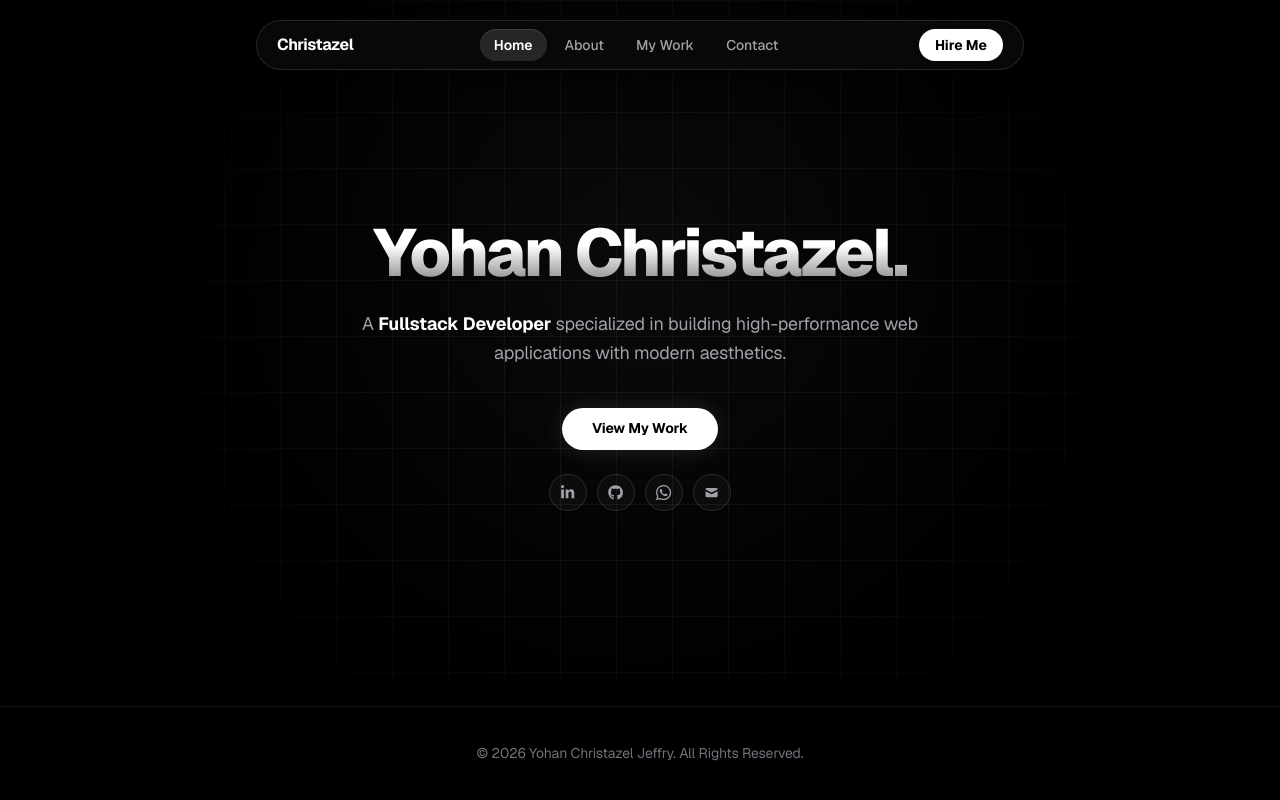
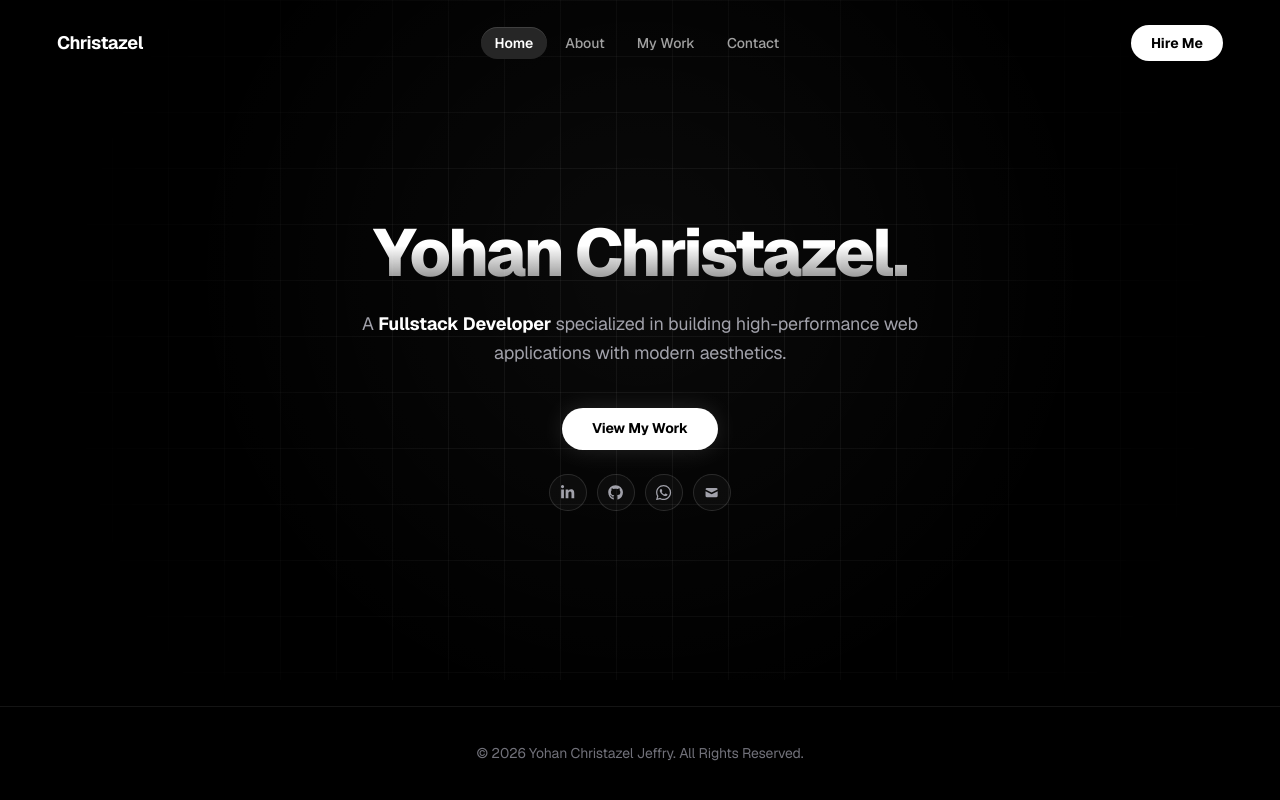
Before and after one commit to Christazel/portfolio, a Next.js app: page / in a window 1280 px wide. Built offline with nearby package versions, Linux system fonts and the light colour scheme.

Commit message:
feat(navbar): add dynamic scroll transition from full-width to floating compact pill

```diff
--- a/app/globals.css
+++ b/app/globals.css
@@ -8,20 +8,14 @@
 
 html,
 body {
-  min-height: 100%;
   width: 100%;
   max-width: 100%;
-  overscroll-behavior-y: none;
-  scroll-behavior: smooth;
   -webkit-font-smoothing: antialiased;
   -moz-osx-font-smoothing: grayscale;
 }
 
 html {
   overflow-x: clip;
-  overflow-y: auto;
-  position: relative;
-  scrollbar-gutter: stable;
 }
 
 body {
--- a/components/sections/Navbar.tsx
+++ b/components/sections/Navbar.tsx
@@ -4,7 +4,7 @@ import Link from "next/link";
 import { usePathname } from "next/navigation";
 import { AnimatePresence, motion } from "framer-motion";
 import { Menu, X } from "lucide-react";
-import { useState } from "react";
+import { useEffect, useState } from "react";
 
 type NavItem = {
   label: string;
@@ -20,32 +20,54 @@ const navItems: NavItem[] = [
 
 export default function Navbar() {
   const pathname = usePathname();
+  const [isScrolled, setIsScrolled] = useState(false);
   const [isMobileMenuOpen, setIsMobileMenuOpen] = useState(false);
+
+  useEffect(() => {
+    const handleScroll = () => {
+      const scrollY =
+        window.scrollY ||
+        window.pageYOffset ||
+        document.documentElement.scrollTop ||
+        document.body.scrollTop ||
+        0;
+      setIsScrolled(scrollY > 25);
+    };
+
+    handleScroll();
+    window.addEventListener("scroll", handleScroll, { passive: true });
+    document.addEventListener("scroll", handleScroll, { passive: true });
+    return () => {
+      window.removeEventListener("scroll", handleScroll);
+      document.removeEventListener("scroll", handleScroll);
+    };
+  }, []);
 
   const handleClose = () => setIsMobileMenuOpen(false);
 
   return (
-    <header className="fixed top-4 md:top-5 left-1/2 -translate-x-1/2 z-50 w-[calc(100%-2rem)] max-w-3xl">
-      <motion.div
-        initial={{ opacity: 0, y: -16, scale: 0.98 }}
-        animate={{ opacity: 1, y: 0, scale: 1 }}
-        transition={{ duration: 0.45, ease: [0.22, 1, 0.36, 1] }}
-        className="relative z-50 flex items-center justify-between rounded-full border border-white/[0.12] bg-neutral-950/80 px-4 md:px-5 py-2 shadow-[0_8px_32px_rgba(0,0,0,0.6)] backdrop-blur-xl"
+    <header className="fixed top-0 left-0 right-0 z-50 pointer-events-none">
+      <div className="w-full flex justify-center px-3 sm:px-6 md:px-8">
+        <nav
+          className={[
+            "pointer-events-auto flex items-center justify-between transition-all duration-500 ease-[cubic-bezier(0.16,1,0.3,1)]",
+            isScrolled
+              ? "mt-3 md:mt-4 w-full max-w-3xl rounded-full border border-white/[0.12] bg-neutral-950/85 px-4 md:px-5 py-2 shadow-[0_8px_32px_rgba(0,0,0,0.6)] backdrop-blur-xl"
+              : "mt-0 w-full max-w-7xl rounded-none border border-transparent bg-transparent px-3 md:px-6 py-5 md:py-6 shadow-none",
+          ].join(" ")}
+          aria-label="Primary navigation"
         >
           {/* Brand / Logo */}
           <Link
             href="/"
             onClick={handleClose}
-          className="text-sm md:text-base font-bold tracking-tight text-white hover:text-neutral-300 transition shrink-0"
+            className="text-base md:text-lg font-bold tracking-tight text-white hover:text-neutral-300 transition shrink-0"
           >
             Christazel
           </Link>
 
           {/* Center Nav Items (Desktop) */}
-        <nav
-          aria-label="Primary navigation"
-          className="hidden md:flex items-center gap-1"
-        >
+          <div className="hidden md:flex items-center gap-1">
             {navItems.map((item) => {
               const isActive =
                 item.href === "/"
@@ -66,14 +88,14 @@ export default function Navbar() {
                 </Link>
               );
             })}
-        </nav>
+          </div>
 
           {/* Right CTA / Mobile toggle */}
-        <div className="flex items-center gap-2">
+          <div className="flex items-center gap-2 sm:gap-3">
             <Link
               href="/contact"
               onClick={handleClose}
-            className="hidden sm:inline-flex items-center justify-center bg-white text-black font-bold text-xs md:text-sm px-4 py-1.5 rounded-full transition-all hover:bg-neutral-200 hover:scale-105 active:scale-95"
+              className="hidden sm:inline-flex items-center justify-center bg-white text-black font-bold text-xs md:text-sm px-4 md:px-5 py-1.5 md:py-2 rounded-full transition-all hover:bg-neutral-200 hover:scale-105 active:scale-95 shadow-sm"
             >
               Hire Me
             </Link>
@@ -88,7 +110,8 @@ export default function Navbar() {
               {isMobileMenuOpen ? <X className="h-5 w-5" /> : <Menu className="h-5 w-5" />}
             </button>
           </div>
-      </motion.div>
+        </nav>
+      </div>
 
       {/* Mobile Drawer */}
       <AnimatePresence>
@@ -98,7 +121,7 @@ export default function Navbar() {
             animate={{ opacity: 1, y: 0, scale: 1 }}
             exit={{ opacity: 0, y: -10, scale: 0.98 }}
             transition={{ duration: 0.2 }}
-            className="absolute top-full left-0 right-0 mt-2 p-3 rounded-2xl border border-white/[0.12] bg-neutral-950/95 backdrop-blur-2xl shadow-2xl flex flex-col gap-1 md:hidden"
+            className="pointer-events-auto mx-4 mt-2 max-w-lg p-3 rounded-2xl border border-white/[0.12] bg-neutral-950/95 backdrop-blur-2xl shadow-2xl flex flex-col gap-1 md:hidden"
           >
             {navItems.map((item) => {
               const isActive =
```
Lines whose indentation alone changed are shown as unchanged.
